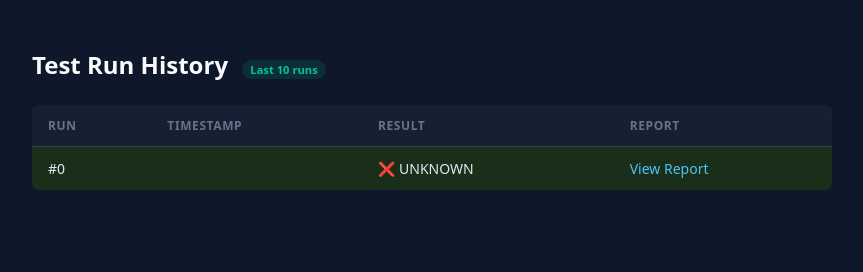
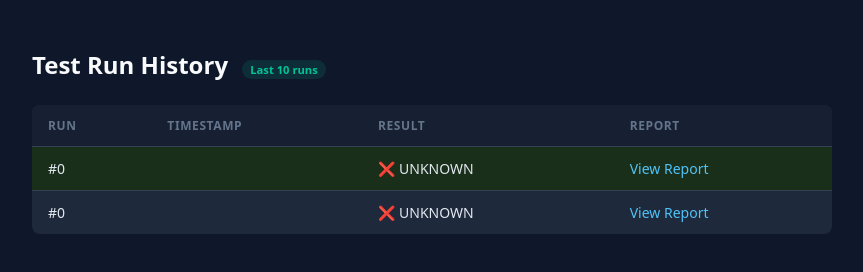
Before and after one commit to vikrampb/agentic-ai-polling-poc, a plain HTML site: page results-history/index.html in a window 1280 px wide. Shown: the whole page, without its empty margins (208-1071 px from the left). Drawn offline with Linux system fonts and the light colour scheme.

Commit message:
ci: update results history index [skip ci]

```diff
--- a/results-history/index.html
+++ b/results-history/index.html
@@ -25,6 +25,12 @@
         <td>#0</td>
         <td></td>
         <td>❌ UNKNOWN</td>
+        <td><a href="run-001-2026-06-30T18-16-11-failure.html">View Report</a></td>
+      </tr>
+      <tr>
+        <td>#0</td>
+        <td></td>
+        <td>❌ UNKNOWN</td>
         <td><a href="run-001-2026-06-30T18-07-38-failure.html">View Report</a></td>
       </tr></tbody>
 </table>
```
